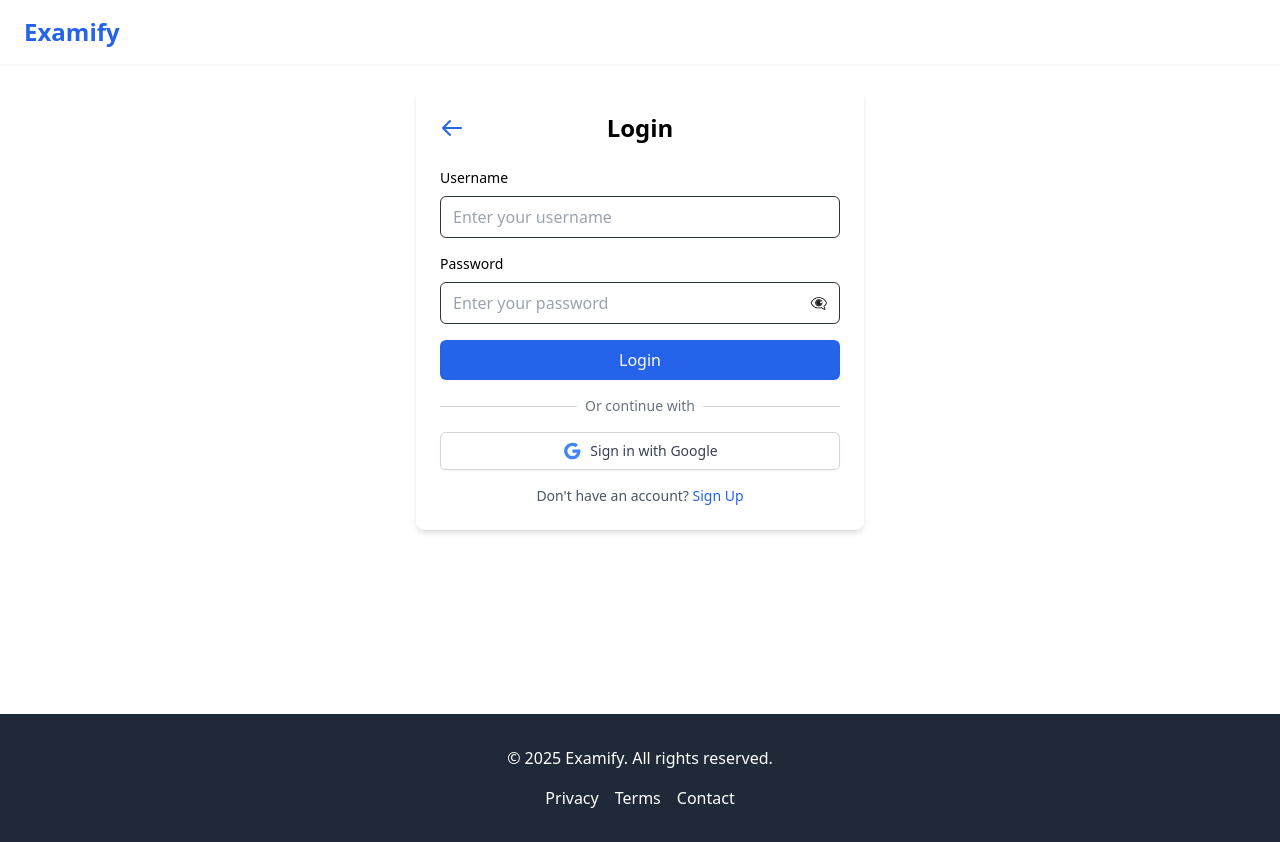
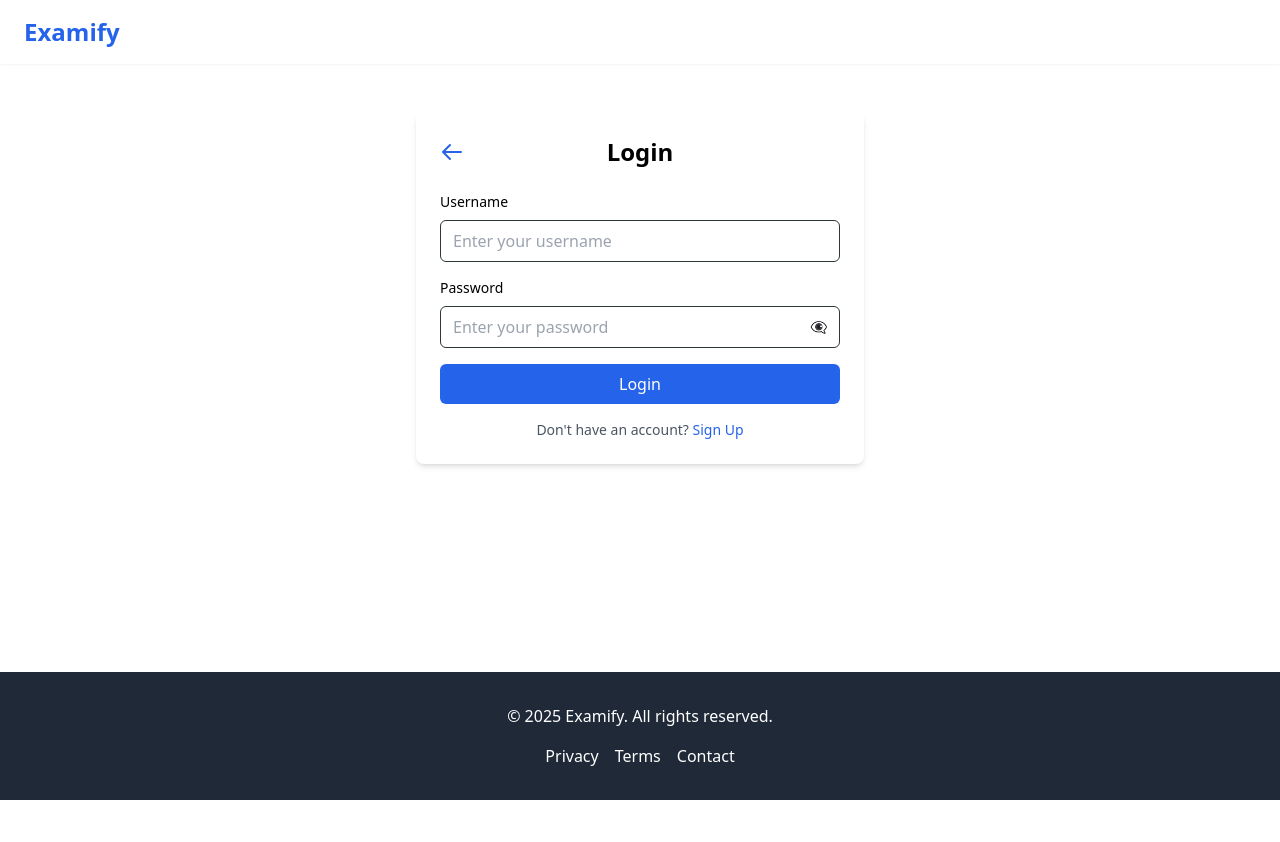
Before and after one commit to Gloxiniaaa/Examify-FE, a React (Vite) app: page /login in a window 1280 px wide. After the commit the page ends 800 px from the top, so only its background shows below. Built offline with nearby package versions, Linux system fonts and the light colour scheme.

Commit message:
feat(fe): delete gg auth

```diff
--- a/src/pages/Login.jsx
+++ b/src/pages/Login.jsx
@@ -1,5 +1,5 @@
-import { useState, useEffect } from "react";
-import { Link, useNavigate, useLocation } from "react-router-dom";
+import { useState } from "react";
+import { Link, useNavigate } from "react-router-dom";
 import { toast } from "react-toastify";
 import { jwtDecode } from "jwt-decode";
 import Footer from "../components/Footer";
@@ -11,35 +11,6 @@ function Login() {
     password: ''
   });
   const navigate = useNavigate();
-  const location = useLocation();
-
-  // Check for OAuth redirect with token
-  useEffect(() => {
-    // Get token from URL parameters (if present)
-    const params = new URLSearchParams(location.search);
-    const token = params.get('token');
-
-    if (token) {
-      try {
-        // Decode and process the token
-        const decodedToken = jwtDecode(token);
-
-        // Save authentication data
-        localStorage.setItem('token', token);
-        localStorage.setItem('userRole', decodedToken.role || 'STUDENT');
-        localStorage.setItem('userId', decodedToken.userId || decodedToken.sub);
-
-        // Notify user
-        toast.success("Successfully logged in with Google");
-
-        // Redirect to student page
-        navigate('/student');
-      } catch (error) {
-        console.error('Error processing OAuth token:', error);
-        toast.error("Failed to process authentication data");
-      }
-    }
-  }, [location, navigate]);
 
   const handleChange = (e) => {
     const { name, value } = e.target;
@@ -92,16 +63,6 @@ function Login() {
     }
   };
 
-  const handleGoogleLogin = async () => {
-    try {
-      // Redirect to Google OAuth endpoint
-      window.location.href = `${import.meta.env.VITE_REACT_APP_BE_API_URL}/oauth2/authorization/google`;
-    } catch (error) {
-      toast.error("An error occurred with Google sign-in.");
-      console.error('Error:', error);
-    }
-  };
-
   const togglePasswordVisibility = () => {
     setShowPassword(prev => !prev);
   };
@@ -109,7 +70,6 @@ function Login() {
   return (
     <div className="min-h-screen flex flex-col">
       <header className="py-4 px-6 bg-white shadow-sm">
-        {/* <h1 className="text-2xl font-bold text-primary">Examify</h1> */}
         <div className="max-w-7xl mx-auto">
           <Link to="/" className="text-2xl font-bold text-primary">
             Examify
@@ -175,30 +135,6 @@ function Login() {
             </button>
           </form>
 
-          <div className="mt-4">
-            <div className="relative">
-              <div className="absolute inset-0 flex items-center">
-                <div className="w-full border-t border-gray-300"></div>
-              </div>
-              <div className="relative flex justify-center text-sm">
-                <span className="px-2 bg-white text-gray-500">Or continue with</span>
-              </div>
-            </div>
-
-            <div className="mt-4">
-              <button
-                type="button"
-                onClick={handleGoogleLogin}
-                className="w-full flex items-center justify-center py-2 px-4 border border-gray-300 rounded-md shadow-sm bg-white text-sm font-medium text-gray-700 hover:bg-gray-50 focus:outline-none focus:ring-2 focus:ring-primary focus:ring-offset-2"
-              >
-                <svg xmlns="http://www.w3.org/2000/svg" className="h-5 w-5 mr-2" viewBox="0 0 24 24" fill="currentColor">
-                  <path d="M12.545,10.239v3.821h5.445c-0.712,2.315-2.647,3.972-5.445,3.972c-3.332,0-6.033-2.701-6.033-6.032s2.701-6.032,6.033-6.032c1.498,0,2.866,0.549,3.921,1.453l2.814-2.814C17.503,2.988,15.139,2,12.545,2C7.021,2,2.543,6.477,2.543,12s4.478,10,10.002,10c8.396,0,10.249-7.85,9.426-11.748L12.545,10.239z" fill="#4285F4"/>
-                </svg>
-                Sign in with Google
-              </button>
-            </div>
-          </div>
-
           <p className="mt-4 text-center text-sm text-gray-600">
             Don't have an account? <a href="/signup" className="font-medium text-primary hover:text-primary-dark">Sign Up</a>
           </p>
```
